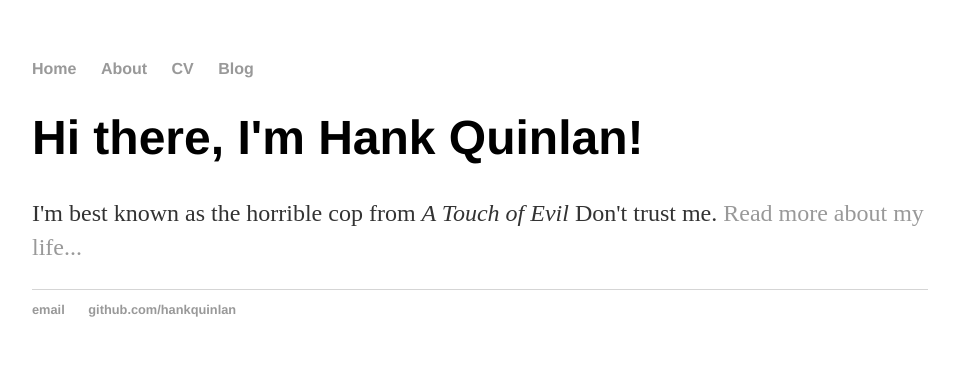
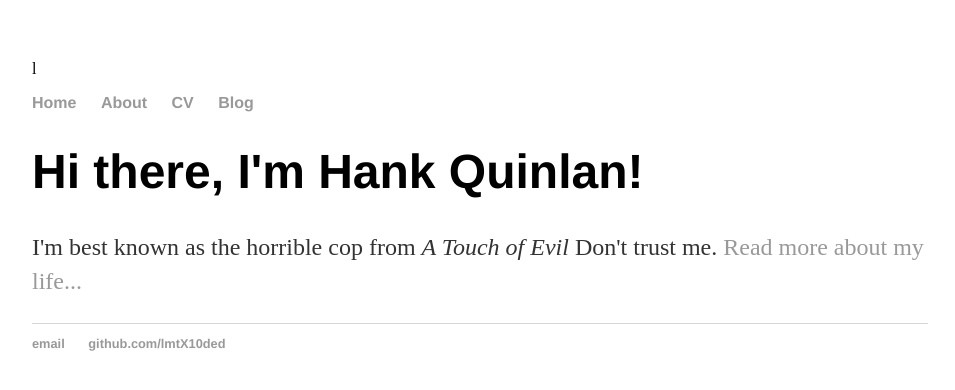
Before and after one commit to lmtX10ded/Jekyll-demo, a Jekyll site: the page built from index.html, in a window 1280 px wide. Shown: the top 390 px of the page, without its empty margins (160-1115 px from the left). Built offline with Jekyll 4.4.1, drawn with Linux system fonts in a browser that asks for light colours.

Commit message:
Update default.html

```diff
--- a/_layouts/default.html
+++ b/_layouts/default.html
@@ -1,4 +1,4 @@
-<!DOCTYPE html>
+l<!DOCTYPE html>
 	<html>
 		<head>
 			<title>{{ page.title }}</title>
@@ -21,8 +21,8 @@
 			</div><!-- /.container -->
 			<footer>
 	    		<ul>
-	        		<li><a href="mailto:hankquinlanhub@gmail.com">email</a></li>
-	        		<li><a href="https://github.com/hankquinlan">github.com/hankquinlan</a></li>
+	        		<li><a href="mailto:email@email.com">email</a></li>
+	        		<li><a href="https://github.com/lmtX10ded">github.com/lmtX10ded</a></li>
 				</ul>
 			</footer>
 		</body>
```
